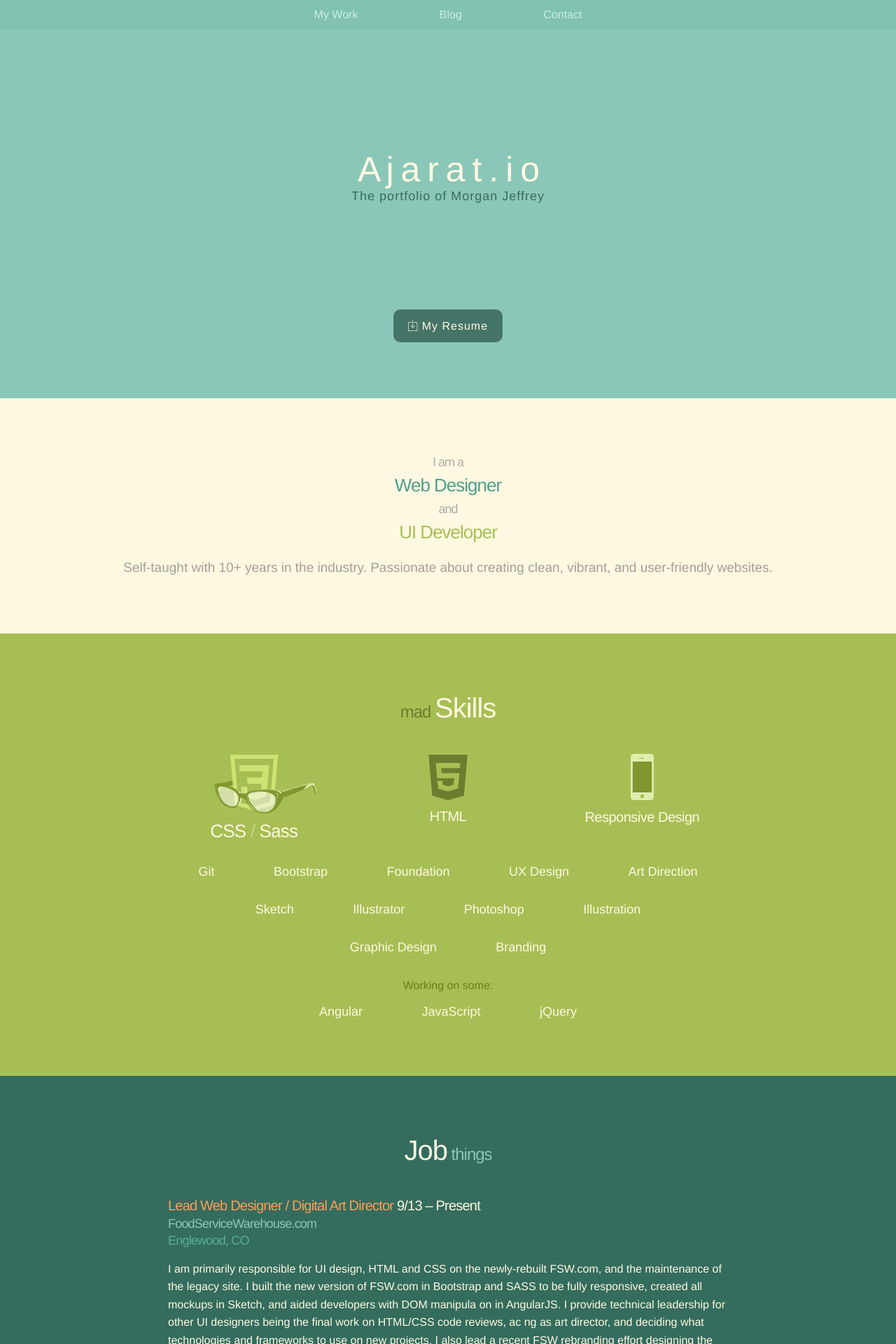
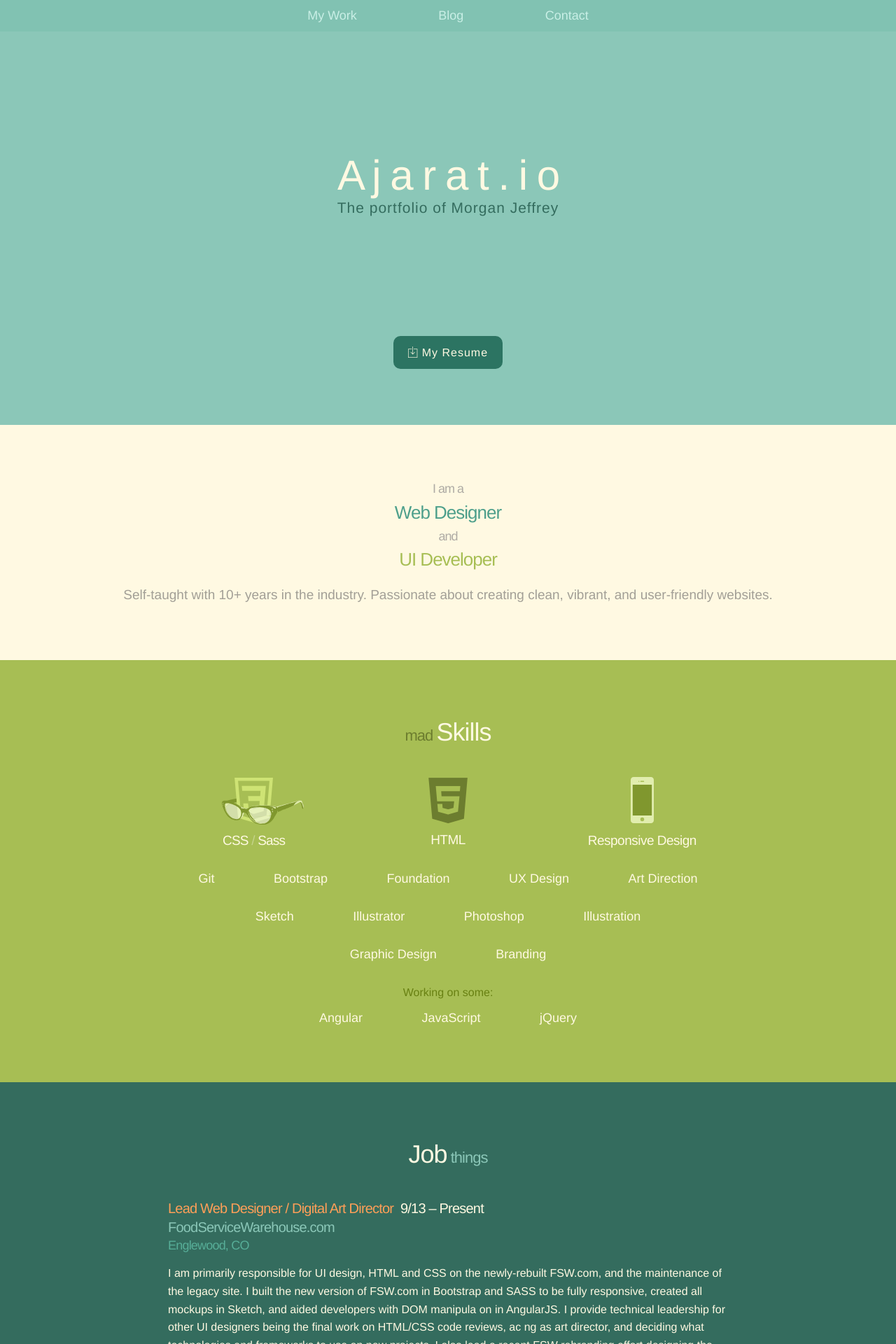
Before and after one commit to Ajarat/ajarat.github.io, a Jekyll site: the page built from index.html, in a window 1280 px wide. Shown: the top 1920 px of the page at 70% size. Built offline with Jekyll 4.4.1, drawn with Linux system fonts in a browser that asks for light colours.

Commit message:
Added resume and styled things at 550

```diff
--- a/_sass/_base.scss
+++ b/_sass/_base.scss
@@ -333,7 +333,7 @@ input[type="button"] {
   height: auto;
   margin: 0;
   padding: $padding-small*3 ($padding-large*2)+1;
-  background-color: desaturate(darken($brand-primary, 30%), 10%);
+  background-color: darken(saturate($brand-primary, 10%), 35%);
   border: none;
   border-radius: 10px;
   font-size: $font-size-base;
@@ -345,7 +345,7 @@ input[type="button"] {
 
   &:hover,
   &:focus {
-    background-color: darken($brand-primary, 15%);
+    background-color: darken(saturate($brand-primary, 10%), 20%);
     color: #fff;
     transition: .1s;
   }
--- a/_sass/_layout.scss
+++ b/_sass/_layout.scss
@@ -51,6 +51,15 @@ header {
 
     }
 
+    @include media-query($on-tablet) {
+
+      a,
+      a:visited {
+        font-size: $font-size-large;
+      }
+
+    }
+
   }
 
 }
--- a/_sass/_resume.scss
+++ b/_sass/_resume.scss
@@ -25,10 +25,10 @@
 
     h3 {
       margin-bottom: $margin-large*4;
-      font-size: 24px;
+      font-size: 22px;
 
       span {
-        font-size: 40px;
+        font-size: 36px;
       }
 
     }
@@ -50,6 +50,34 @@
     font-size: 42px;
     letter-spacing: -2px;
     color: $brand-neutral;
+
+    span {
+      transition: color .8s;
+
+      &:hover {
+        transition: color .1s;
+      }
+
+      &:nth-child(1):hover,
+      &:nth-child(4):hover,
+      &:nth-child(7):hover {
+        color: $brand-success;
+      }
+
+      &:nth-child(2):hover,
+      &:nth-child(5):hover,
+      &:nth-child(8):hover {
+        color: lighten(saturate($brand-primary, 50%), 15%);
+      }
+
+      &:nth-child(3):hover,
+      &:nth-child(6):hover,
+      &:nth-child(9):hover {
+        color: darken(saturate($brand-primary, 10%), 25%);
+      }
+
+    }
+
   }
 
   h2 {
@@ -70,6 +98,19 @@
     h2 {
       margin-bottom: $margin-large*15;
       font-size: $font-size-large;
+    }
+
+  }
+
+  @include media-query($on-tablet) {
+
+    h1 {
+      font-size: 60px;
+    }
+
+    h2 {
+      margin-bottom: $margin-large*17;
+      font-size: $font-size-large+3;
     }
 
   }
@@ -290,6 +331,23 @@
 
   }
 
+  @include media-query($on-tablet) {
+
+    .sass-skills {
+      width: 145px;
+      height: 69px;
+    }
+
+    h4 {
+      font-size: $font-size-large+1;
+    }
+
+    h5 {
+      font-size: $font-size-large+1;
+    }
+
+  }
+
 }
 
 
@@ -372,6 +430,7 @@
       > h5 {
         margin-bottom: 0;
         padding: ($margin-large - 1) $margin-large+4;
+        font-size: $font-size-large;
         cursor: pointer;
 
         span {
@@ -424,6 +483,51 @@
 
             &:last-child {
               display: inline-block;
+            }
+
+          }
+
+        }
+
+      }
+
+    }
+
+  }
+
+  @include media-query($on-tablet) {
+
+    h4 {
+
+      span {
+
+        &:first-child {
+          margin-left: $margin-small;
+        }
+
+        &:nth-child(2) {
+          font-size: $font-size-large+2;
+        }
+
+      }
+
+    }
+
+    .accordion.js {
+
+      > * {
+
+        > h5 {
+
+          span {
+
+            &:first-child {
+              margin: 0 $margin-small;
+              font-size: $font-size-large;
+            }
+
+            &:last-child {
+              font-size: $font-size-large;
             }
 
           }
@@ -556,6 +660,14 @@
 
   }
 
+  @include media-query($on-tablet) {
+
+    a {
+      font-size: 60px;
+    }
+
+  }
+
   @include media-query($on-laptop) {
 
     &.columns {
--- a/index.html
+++ b/index.html
@@ -23,7 +23,7 @@ layout: default
           <span>o</span>
         </h1>
         <h2>The portfolio of Morgan Jeffrey</h2>
-        <button><i class="i-download-o"></i> My Resume</button>
+        <a href="/assets/img/mjeffrey-resume-2016.pdf" class="button" target="_blank"><i class="i-download-o"></i> My Resume</a>
       </div>
     </div>
 
```
Also changed, not shown: 1 other file.
